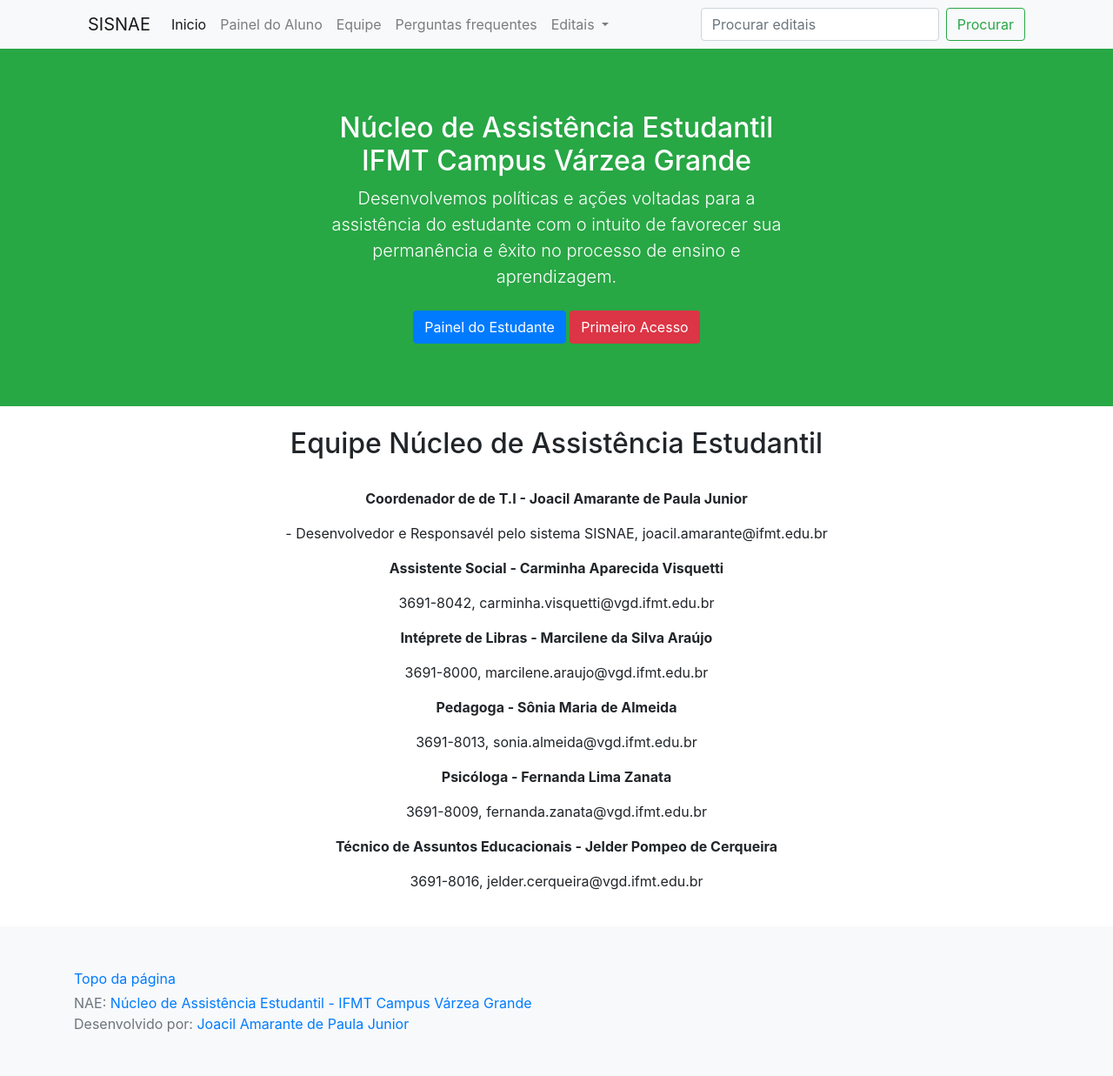
After one commit to amarantejoacil/sisnae, a Django app: page /equipe/ in a window 1280 px wide. The commit adds this page. Shown: the whole page at 87% size. Run offline with Django 3.2, Linux system fonts and the light colour scheme; some libraries are stand-ins or nearby versions.

Commit message:
acrescentando rota e dados equipe

```diff
--- a/core/templates/base.html
+++ b/core/templates/base.html
@@ -29,7 +29,7 @@
 <header class="bg-light">
     <div class="container">
     <nav class="navbar navbar-expand-lg navbar-light bg-light">
-    <a class="navbar-brand" href="#">SISNAE</a>
+    <a class="navbar-brand" href="{% url 'index' %}">SISNAE</a>
     <button class="navbar-toggler" type="button" data-toggle="collapse" data-target="#navbarSupportedContent" aria-controls="navbarSupportedContent" aria-expanded="false" aria-label="Toggle navigation">
       <span class="navbar-toggler-icon"></span>
     </button>
@@ -43,7 +43,7 @@
           <a class="nav-link" href="#">Painel do Aluno</a>
         </li>
          <li class="nav-item">
-          <a class="nav-link" href="#">Equipe</a>
+          <a class="nav-link" href="{% url 'equipe' %}">Equipe</a>
         </li>
         </li>
          <li class="nav-item">
@@ -82,8 +82,8 @@
 
 {% endblock %}
 
-<footer class="text-muted py-5">
-  <div class="container">
+<footer class="text-muted py-5 bg-light">
+  <div class="container ">
     <p class="float-end mb-1">
       <a href="#">Topo da página</a>
     </p>
--- a/core/templates/editais.html
+++ b/core/templates/editais.html
@@ -29,15 +29,9 @@
         </div>
 
          {% endfor %}
-
-
-
         </div>
       </div>
     </div>
   </div>
 
-
-
-
 </main>
--- /dev/null
+++ b/core/templates/equipe.html
@@ -0,0 +1,38 @@
+{% extends 'base.html' %}
+
+{% load static %}
+
+{% block content %}
+   <!-- Topo Start  -->
+    {% include 'topo.html' %}
+   <!-- Topo End -->
+
+    <div class="bg-white" >
+        <div class="container text-justify text-center">
+            <br>
+        <h2 class="text-center">Equipe Núcleo de Assistência Estudantil</h2>
+            <br>
+            <strong><p>Coordenador de de T.I - Joacil Amarante de Paula Junior </p></strong>
+            <p>- Desenvolvedor e Responsavél pelo sistema SISNAE, joacil.amarante@ifmt.edu.br</p>
+
+            <strong><p>Assistente Social - Carminha Aparecida Visquetti</p></strong>
+            <p>3691-8042, carminha.visquetti@vgd.ifmt.edu.br</p>
+
+            <strong><p>Intéprete de Libras - Marcilene da Silva Araújo</p></strong>
+            <p>3691-8000, marcilene.araujo@vgd.ifmt.edu.br</p>
+
+            <strong><p>Pedagoga - Sônia Maria de Almeida</p></strong>
+            <p>3691-8013, sonia.almeida@vgd.ifmt.edu.br</p>
+
+            <strong><p>Psicóloga - Fernanda Lima Zanata</p></strong>
+            <p>3691-8009, fernanda.zanata@vgd.ifmt.edu.br</p>
+
+            <strong><p>Técnico de Assuntos Educacionais - Jelder Pompeo de Cerqueira</p></strong>
+            <p>3691-8016, jelder.cerqueira@vgd.ifmt.edu.br</p>
+
+            <br>
+
+        </div>
+    </div>
+
+{% endblock %}
--- a/core/templates/perguntas_frequente.html
+++ b/core/templates/perguntas_frequente.html
@@ -7,7 +7,7 @@
     {% include 'topo.html' %}
    <!-- Topo End -->
 
-    <div class="bg-light">
+    <div class="bg-white">
         <div class="container text-justify">
             <br>
         <h2 class="text-center">Perguntas frequentes para o NAE</h2>
--- a/core/urls.py
+++ b/core/urls.py
@@ -1,7 +1,8 @@
 from django.urls import path
 
-from .views import IndexView, PerguntaFreqView
+from .views import IndexView, PerguntaFreqView, EquipeView
 urlpatterns = [
     path('', IndexView.as_view(), name='index'),
     path('perguntas_frequente/', PerguntaFreqView.as_view(), name='perguntas_frequente'),
+    path('equipe/', EquipeView.as_view(), name='equipe'),
 ]
--- a/core/views.py
+++ b/core/views.py
@@ -12,3 +12,7 @@ class IndexView(TemplateView):
 
 class PerguntaFreqView(TemplateView):
     template_name = 'perguntas_frequente.html'
+
+
+class EquipeView(TemplateView):
+    template_name = 'equipe.html'
```
Also changed, not shown: core/templates/topo.html (line endings or trailing spaces).
